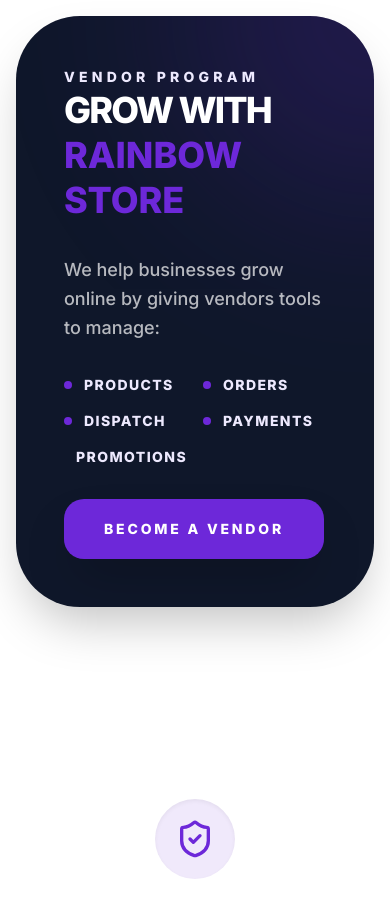
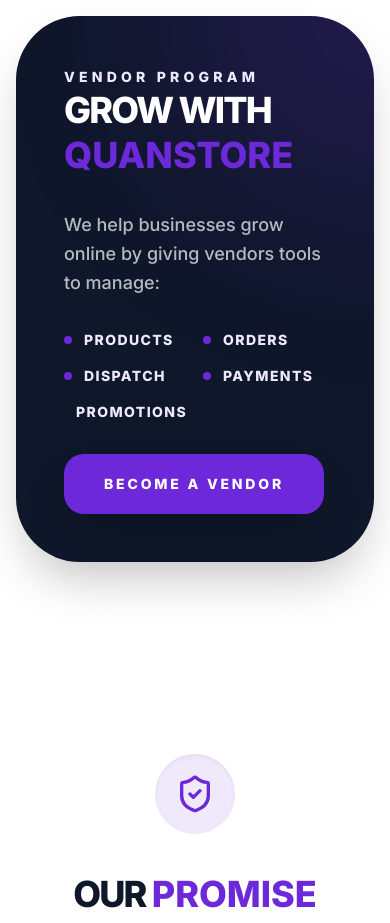
Before and after one commit to Ishika-Quandatum/E-commerce, a React (Vite) app in the folder frontend/: page /about-us in a window 390 px wide. Shown: the part 5300-6223 px from the top of the page. Built offline with nearby package versions, Linux system fonts and the light colour scheme; no server answers.

Commit message:
scroll to top,about us

```diff
--- a/frontend/src/App.jsx
+++ b/frontend/src/App.jsx
@@ -3,6 +3,7 @@
 
 import Navbar from './components/Navbar';
 import Footer from './components/Footer';
+import ScrollToTop from './components/ScrollToTop';
 import CustomerRoutes from './routes/CustomerRoutes';
 import VendorRoutes from './routes/VendorRoutes';
 import SuperAdminRoutes from './routes/SuperAdminRoutes';
@@ -11,6 +12,7 @@
 const App = () => {
   return (
     <Router>
+      <ScrollToTop />
       <Routes>
         {/* Vendor routes */}
         <Route path="/vendor/*" element={<VendorRoutes />} />
--- /dev/null
+++ b/frontend/src/components/ScrollToTop.jsx
@@ -0,0 +1,14 @@
+import { useEffect } from 'react';
+import { useLocation } from 'react-router-dom';
+
+const ScrollToTop = () => {
+  const { pathname } = useLocation();
+
+  useEffect(() => {
+    window.scrollTo(0, 0);
+  }, [pathname]);
+
+  return null;
+};
+
+export default ScrollToTop;
--- a/frontend/src/pages/customer/AboutUs.jsx
+++ b/frontend/src/pages/customer/AboutUs.jsx
@@ -276,7 +276,7 @@
           <div className="grid grid-cols-1 lg:grid-cols-2 gap-12 items-center relative z-10">
             <div className="space-y-8">
               <span className="text-brand-purple-light font-black text-sm uppercase tracking-[0.3em]">Vendor Program</span>
-              <h2 className="text-4xl md:text-6xl font-black leading-tight uppercase italic tracking-tighter">Grow With <span className="text-brand-purple not-italic tracking-normal">Rainbow Store</span></h2>
+              <h2 className="text-4xl md:text-6xl font-black leading-tight uppercase italic tracking-tighter">Grow With <span className="text-brand-purple not-italic tracking-normal">{platformName}</span></h2>
               <p className="text-lg text-white/70 font-medium leading-relaxed max-w-lg">
                 We help businesses grow online by giving vendors tools to manage:
               </p>
```
